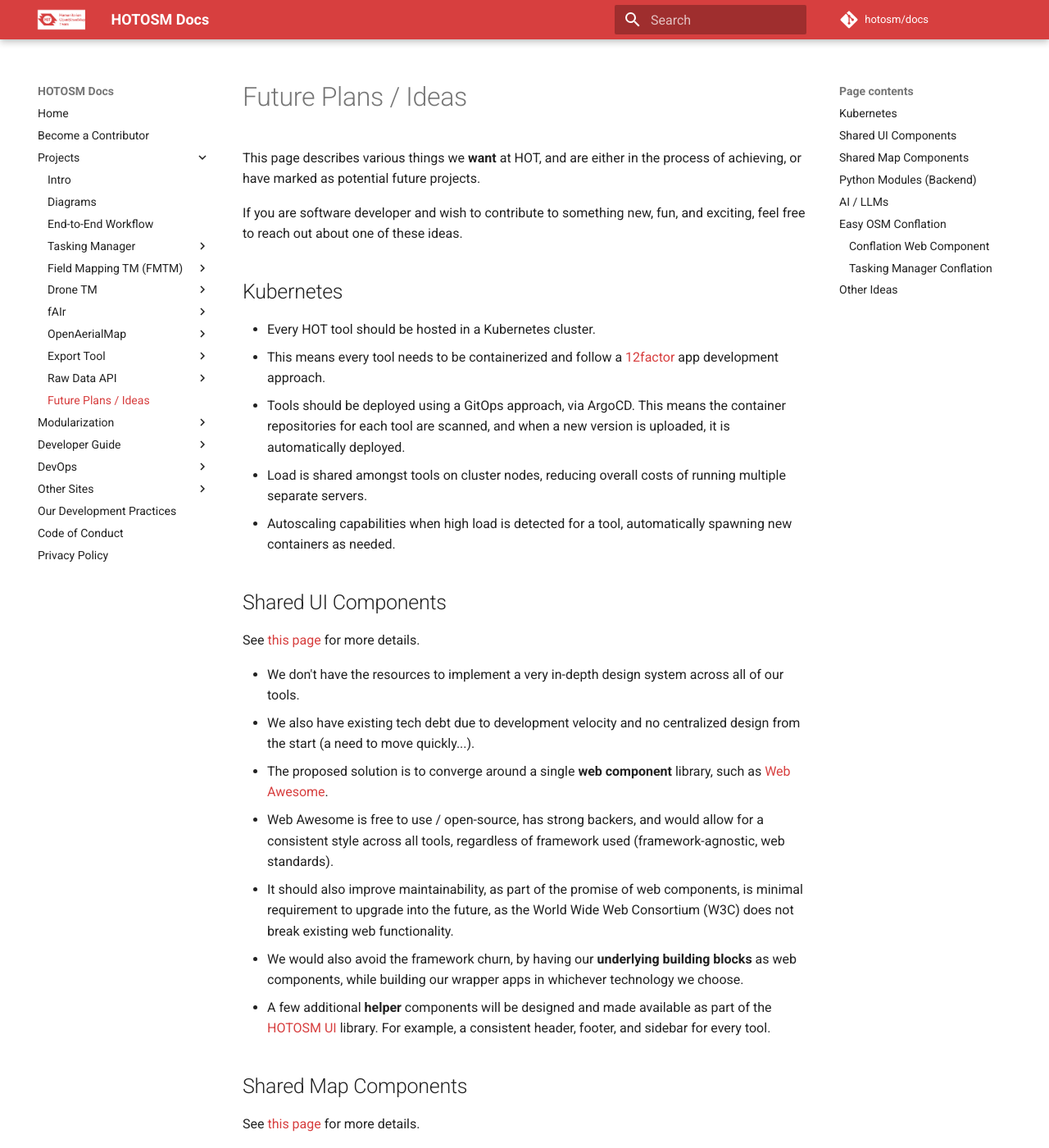
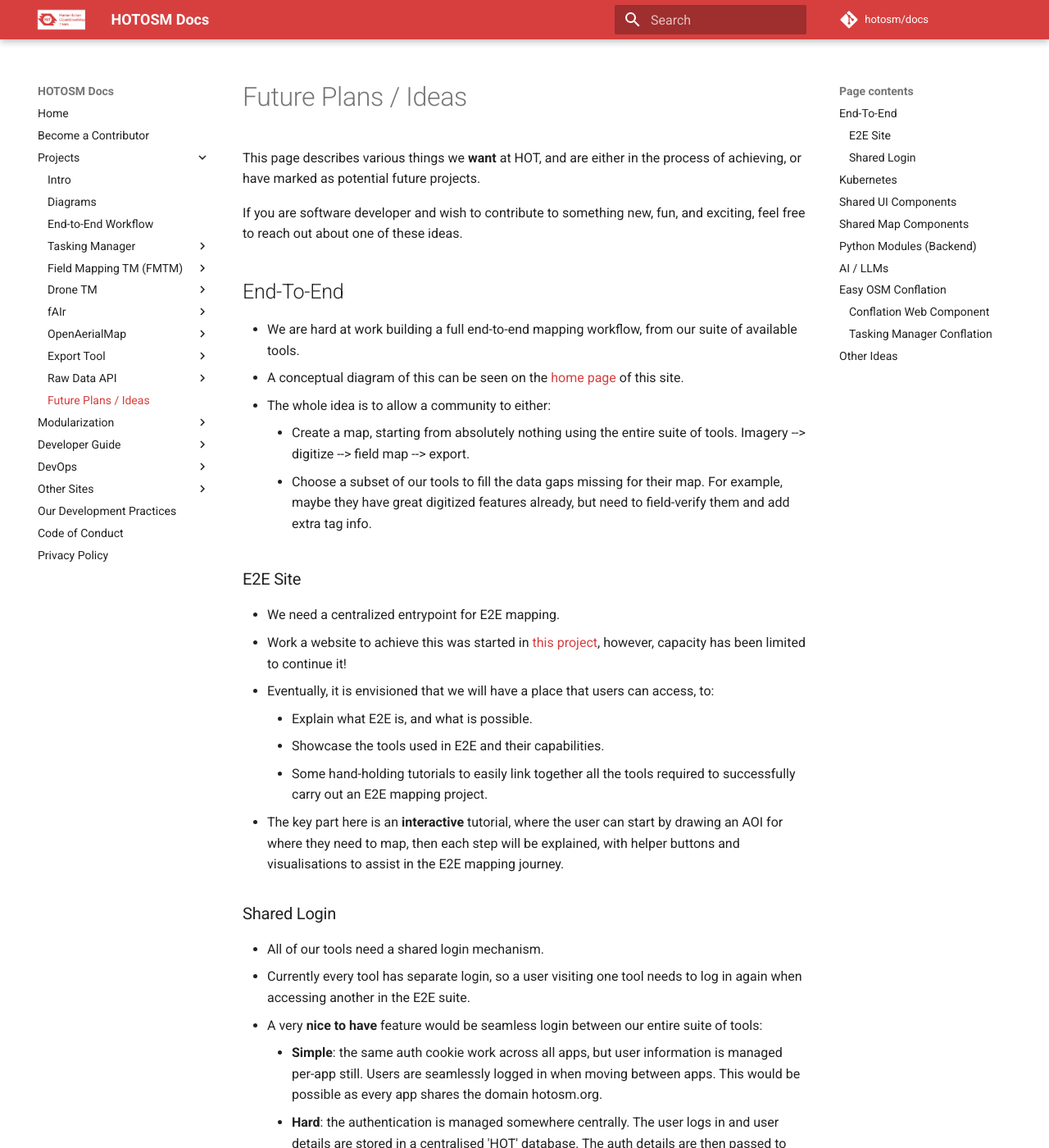
Before and after one commit to hotosm/docs, an MkDocs documentation site: the page built from docs/projects/future-plans.md, in a window 1280 px wide and 1400 px high. Shown: the whole window at 82% size. Built offline with MkDocs 1.6.1 and Material for MkDocs 9.7.7, drawn with Linux system fonts in a browser that asks for light colours; comment, search, counter and statistics services are not loaded; some of the changed text lies outside the part shown.

Commit message:
docs: add info about e2e to future plans

```diff
--- a/docs/projects/future-plans.md
+++ b/docs/projects/future-plans.md
@@ -6,6 +6,59 @@
 
 If you are software developer and wish to contribute to something new,
 fun, and exciting, feel free to reach out about one of these ideas.
+
+## End-To-End
+
+- We are hard at work building a full end-to-end mapping workflow, from
+  our suite of available tools.
+- A conceptual diagram of this can be seen on the
+  [home page](https://docs.hotosm.org/#the-hot-ecosystem-of-tools)
+  of this site.
+- The whole idea is to allow a community to either:
+  - Create a map, starting from absolutely nothing using the entire
+    suite of tools. Imagery --> digitize --> field map --> export.
+  - Choose a subset of our tools to fill the data gaps missing for
+    their map. For example, maybe they have great digitized features
+    already, but need to field-verify them and add extra tag info.
+
+### E2E Site
+
+- We need a centralized entrypoint for E2E mapping.
+- Work a website to achieve this was started in
+  [this project](https://hotosm.github.io/e2e-mapping), however,
+  capacity has been limited to continue it!
+- Eventually, it is envisioned that we will have a place that users
+  can access, to:
+  - Explain what E2E is, and what is possible.
+  - Showcase the tools used in E2E and their capabilities.
+  - Some hand-holding tutorials to easily link together all the tools
+    required to successfully carry out an E2E mapping project.
+- The key part here is an **interactive** tutorial, where the user can
+  start by drawing an AOI for where they need to map, then each step
+  will be explained, with helper buttons and visualisations to assist
+  in the E2E mapping journey.
+
+### Shared Login
+
+- All of our tools need a shared login mechanism.
+- Currently every tool has separate login, so a user visiting one tool
+  needs to log in again when accessing another in the E2E suite.
+- A very **nice to have** feature would be seamless login between our
+  entire suite of tools:
+  - **Simple**: the same auth cookie work across all apps, but user
+    information is managed per-app still. Users are seamlessly logged
+    in when moving between apps. This would be possible as every app
+    shares the domain hotosm.org.
+  - **Hard**: the authentication is managed somewhere centrally. The
+    user logs in and user details are stored in a centralised 'HOT' database.
+    The auth details are then passed to each application, but the app
+    doesn't store user data. This one is technically difficult and I
+    wouldn't advocate for it (we are essentially creating our own
+    OAuth provider). In this case I think it's better to centralise
+    around OSM auth.
+- This links in to [shared ui components](#shared-ui-components) below,
+  as the login will likely be faciliated within a 'header' component,
+  containing OAuth flows for various providers (OSM, Google, etc).
 
 ## Kubernetes
 
```
